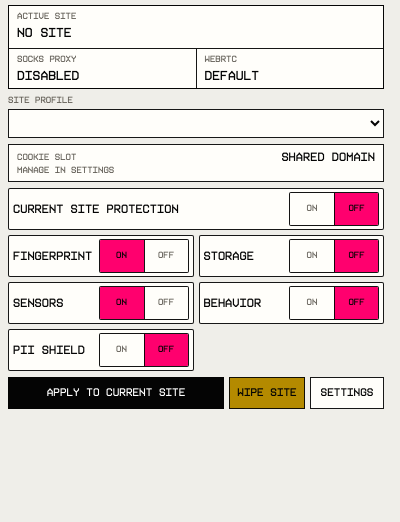
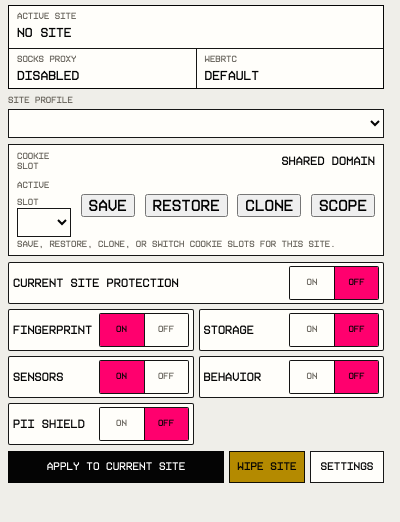
Before and after one commit to markoapple/SignalOnly, a browser extension: page popup/popup.html in a window 400 px wide. Shown: the part 54-576 px from the top of the page. Drawn offline with Linux system fonts and the light colour scheme.

Commit message:
Expose cookie slot controls in popup

```diff
--- a/popup/popup.html
+++ b/popup/popup.html
@@ -37,7 +37,7 @@
 
       <div id="reloadBanner" class="reload-banner" hidden>
         <b>Reload required</b>
-        <small>Some shield changes need a page reload to fully apply or revert.</small>
+        <small>Fingerprint, storage, and service-worker changes need a page reload to fully apply or revert.</small>
         <button id="reloadButton" type="button">Reload</button>
       </div>
 
@@ -46,10 +46,20 @@
         <select id="profileSelect"></select>
       </label>
 
-      <section class="cookie-panel" aria-label="Cookie slot status">
+      <section class="cookie-panel" aria-label="Cookie slots">
         <span>Cookie Slot</span>
         <b id="cookieScopeLabel">Shared Domain</b>
-        <small>Manage in Settings</small>
+        <label class="slot-select-row">
+          <span>Active Slot</span>
+          <select id="cookieSlotSelect"></select>
+        </label>
+        <div class="cookie-actions">
+          <button id="saveCookieSlotButton" type="button">Save</button>
+          <button id="restoreCookieSlotButton" type="button">Restore</button>
+          <button id="cloneCookieSlotButton" type="button">Clone</button>
+          <button id="cookieScopeButton" type="button">Scope</button>
+        </div>
+        <small id="cookieSlotNote">Save, restore, clone, or switch cookie slots for this site.</small>
       </section>
 
       <section class="switches" aria-label="Site privacy modules">
```
